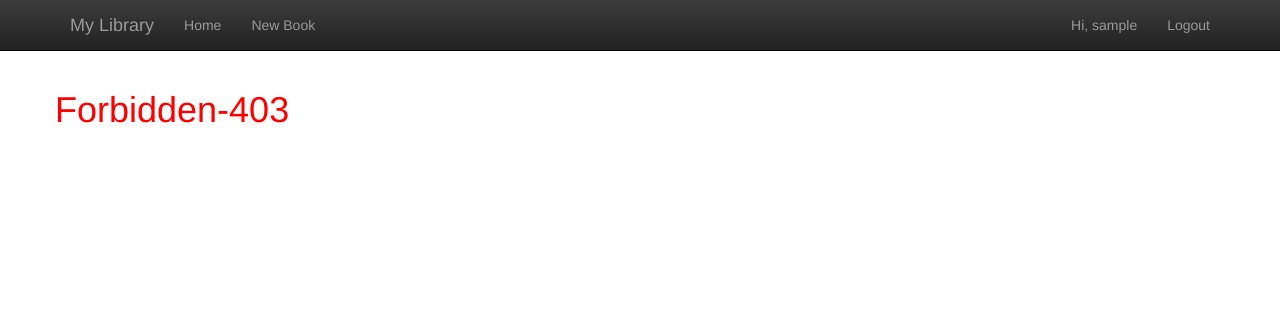
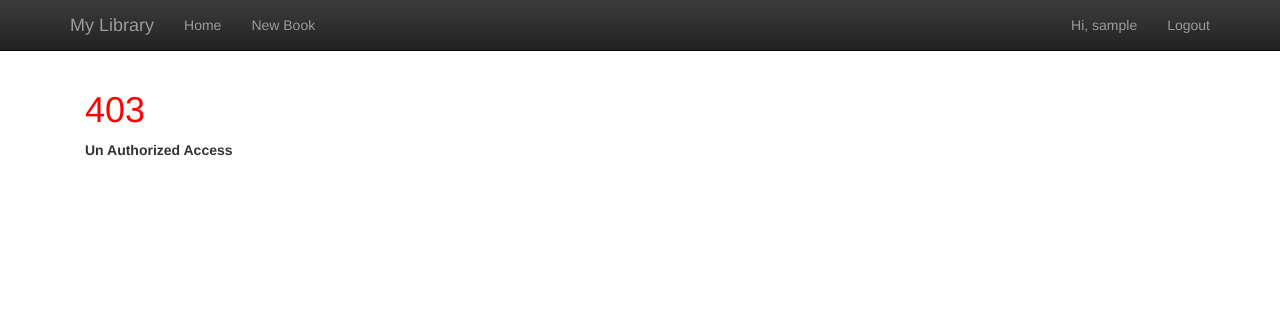
Before and after one commit to ekshams/my_libra, a Django app: template templates/403.html in a window 1280 px wide. Shown: the top 311 px of the page. Run offline with Django 3.2, Linux system fonts and the light colour scheme; the template is opened without the code that fills it, so the values that code supplies are empty; the visitor is signed in with stand-in values (Sample User, id 1); some libraries are stand-ins or nearby versions.

Commit message:
403 page edited

```diff
--- a/templates/403.html
+++ b/templates/403.html
@@ -1,7 +1,9 @@
 {% extends 'base.html' %}
+{% block body %}
+    <div class="container">
 
-{% block body %}
-    <div class="row">
-    <h1>Forbidden-403</h1>
+      <h1>403</h1>
+      <p><strong>Un Authorized Access</strong></p>
+
     </div>
 {% endblock %}
```
